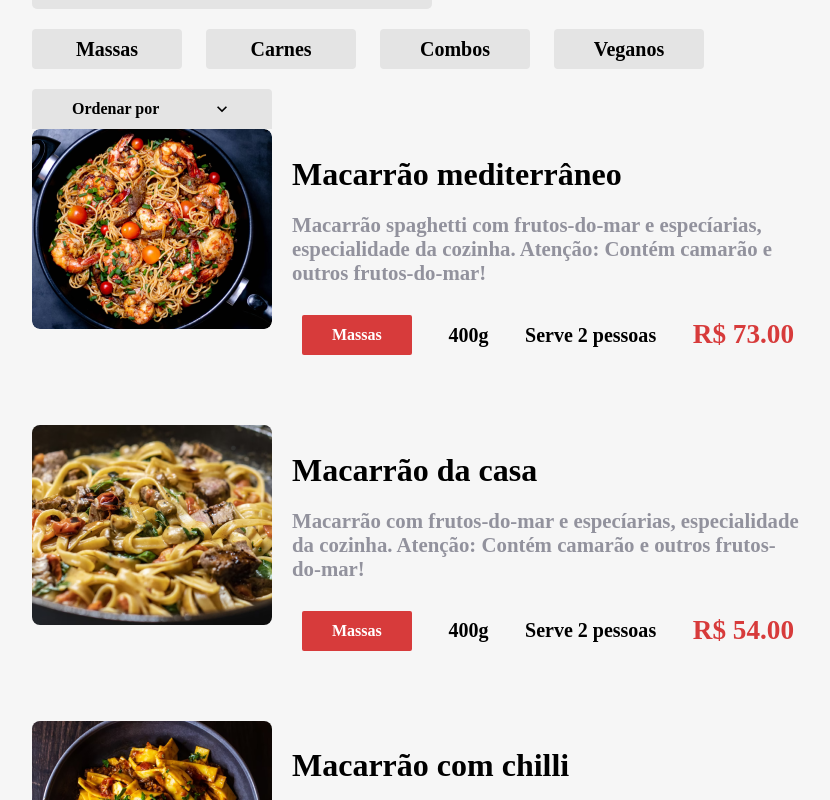
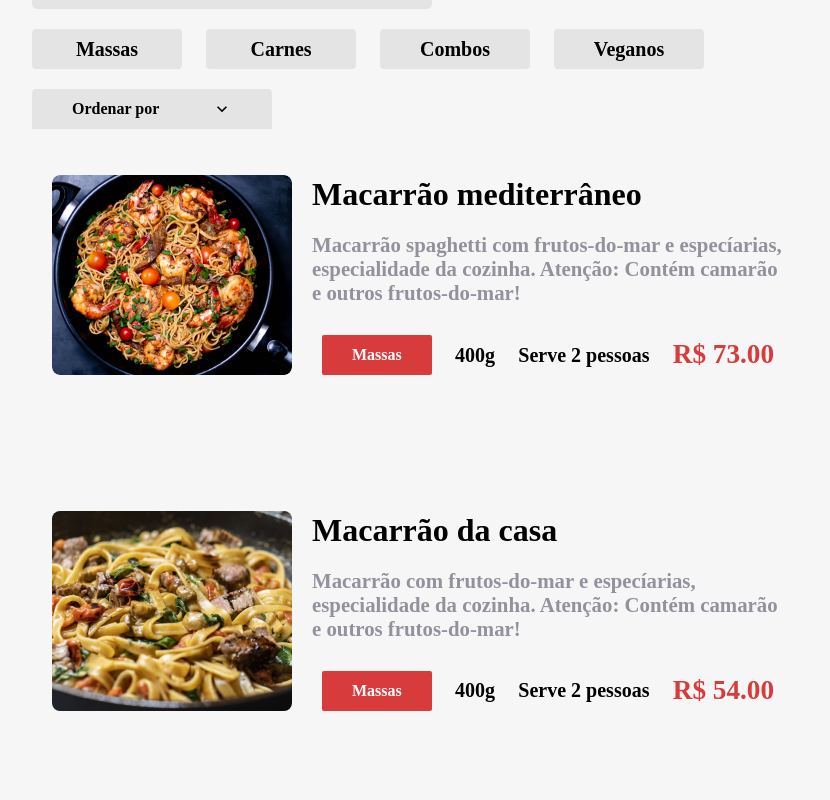
Before and after one commit to FranTadiello/casa-das-massas, a React (Create React App) app: page /cardapio in a window 1280 px wide. Shown: the part 620-1420 px from the top of the page, without its empty margins (168-998 px from the left). Built offline with nearby package versions, Linux system fonts and the light colour scheme; a web font is replaced by a local one.

Commit message:
Header na pg Prato e navegação no cardápio

```diff
--- a/src/pages/Cardapio/Itens/Item/index.tsx
+++ b/src/pages/Cardapio/Itens/Item/index.tsx
@@ -1,11 +1,13 @@
 import styles from './item.module.scss';
 import TagsPrato from 'components/TagsPrato';
+import { useNavigate } from 'react-router-dom';
 import { Prato } from 'Types/Prato';
 
 export default function Item(props: Prato) {
-  const {title, description, photo} = props;
+  const {id, title, description, photo} = props;
+  const navigate = useNavigate();
   return (
-    <div className={styles.item}>
+    <div className={styles.item} onClick={() => navigate(`/prato/${id}`)}>
       <div className={styles.item__imagem}>
         <img src={photo} alt={title} />
       </div>
--- a/src/pages/Cardapio/Itens/Item/item.module.scss
+++ b/src/pages/Cardapio/Itens/Item/item.module.scss
@@ -1,10 +1,17 @@
 @import "styles/variaveis";
 @import "styles/breakpoints";
-
 .item {
+  align-items: center;
+  border-radius: 10px;
+  cursor: pointer;
   display: flex;
   flex-wrap: wrap;
+  padding: 20px;
+  transition: .2s ease-in;
   width: 90%;
+  &:hover {
+    background-color: $grey;
+  }
   &__imagem {
     min-width: 240px;
     @media (max-width: $desktop_xsm) {
@@ -21,7 +28,7 @@
     flex-direction: column;
     flex-wrap: wrap;
     justify-content: space-around;
-    padding: 0 20px;
+    margin: 0 20px;
     @media (max-width: $desktop_xsm) {
       flex-direction: row;
       margin-top: 20px;
--- a/src/pages/Prato/index.tsx
+++ b/src/pages/Prato/index.tsx
@@ -2,13 +2,14 @@
 import { useParams, useNavigate } from 'react-router-dom';
 import cardapio from 'data/cardapio.json';
 import TagsPrato from 'components/TagsPrato';
+import NotFound from 'pages/NotFound';
 
 export default function Prato() {
   const { id } = useParams();
   const navigate= useNavigate();
   const prato = cardapio.find(item => item.id === Number(id));
   if(!prato) {
-    return '';
+    return <NotFound />;
   }
   return (
     <>
--- a/src/routes.js
+++ b/src/routes.js
@@ -18,9 +18,9 @@
             <Route index element={<Inicio />} />
             <Route path='cardapio' element={<Cardapio />} />
             <Route path='sobre' element={<Sobre />} />
+            <Route path='prato/:id' element={<Prato />} />
           </Route>
           <Route path='*' element={<NotFound />} />
-          <Route path='prato/:id' element={<Prato />} />
         </Routes>
         <Footer/>
       </Router>
```
